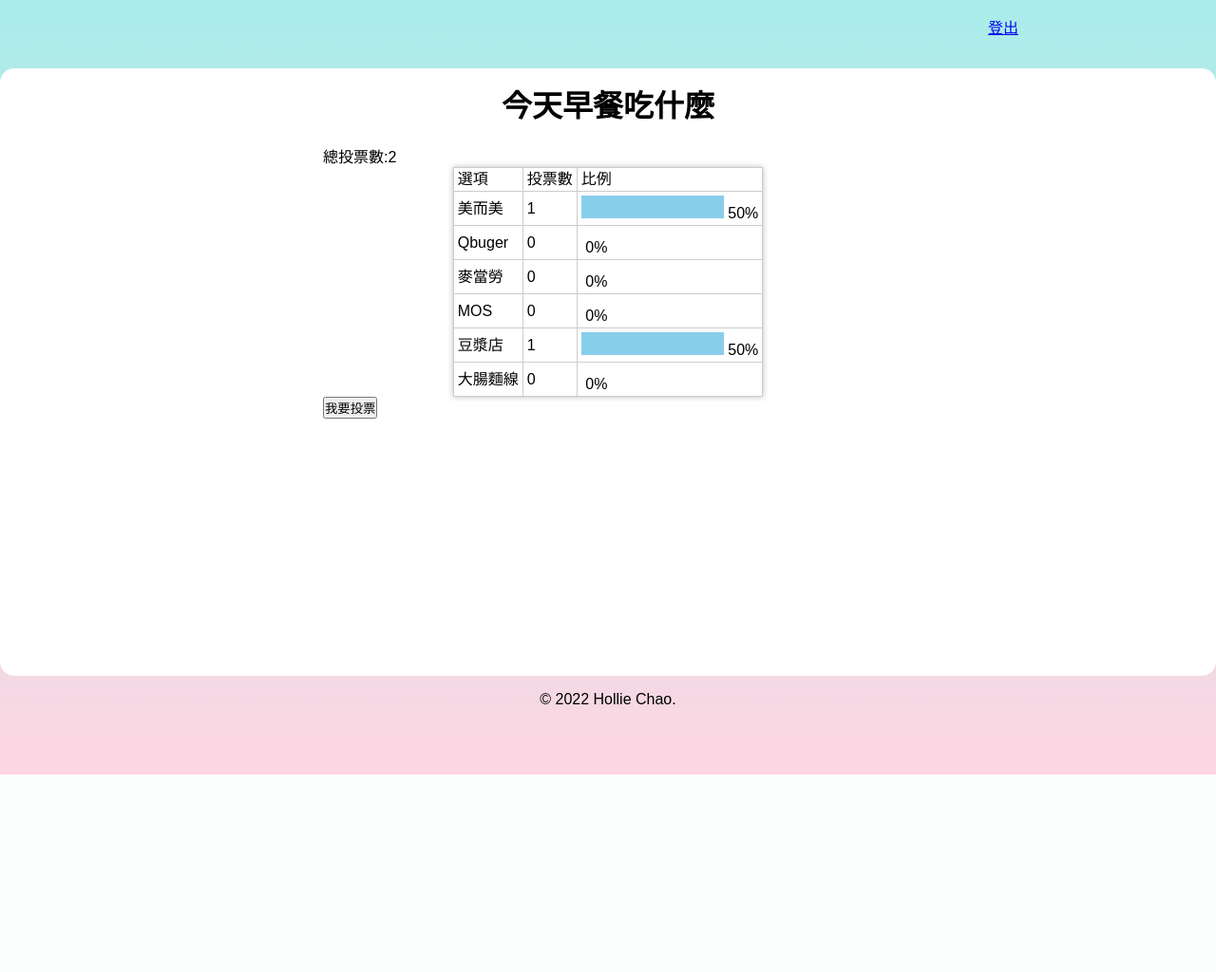
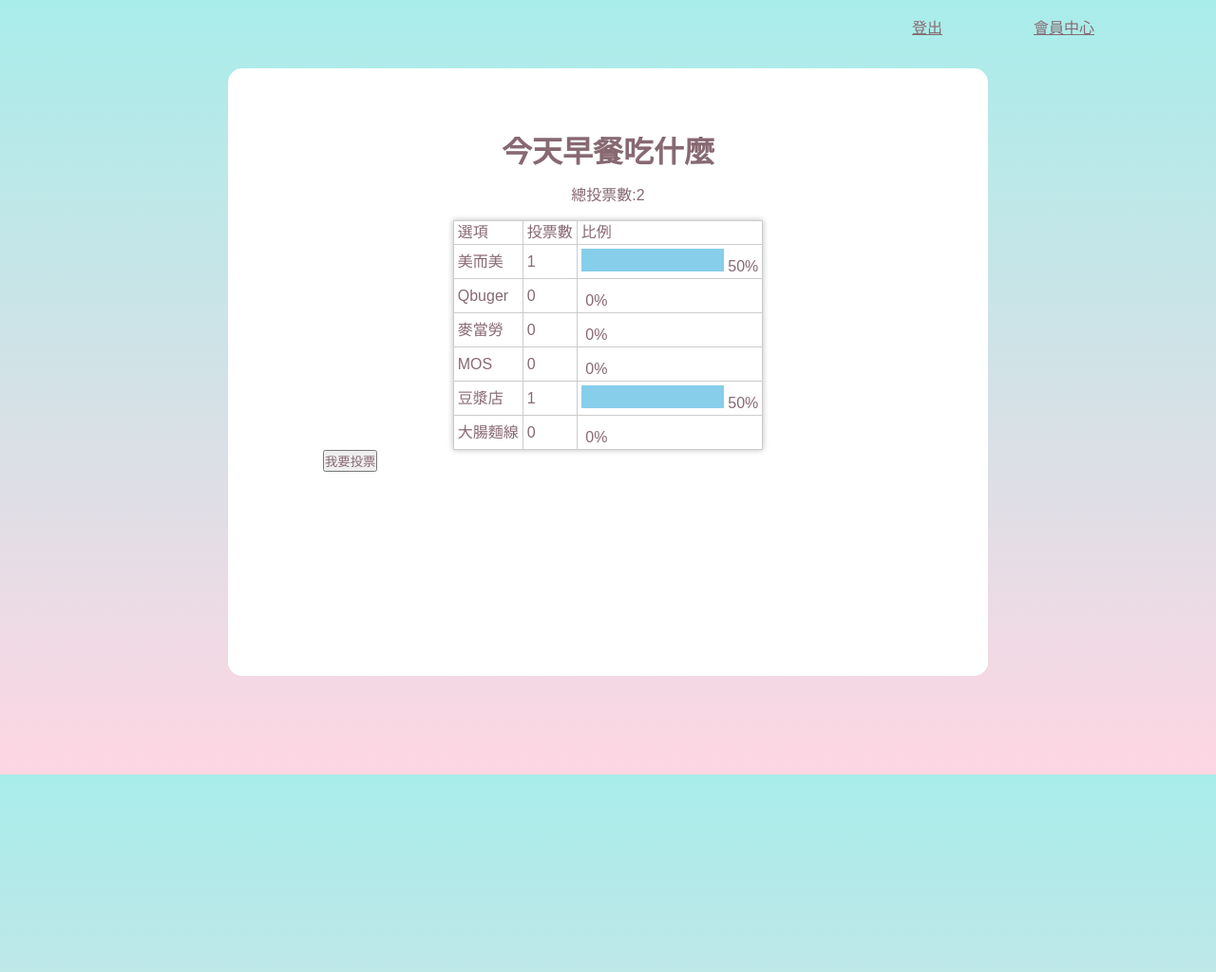
Before and after one commit to HongLing1013/HomeWork-Vote, a PHP site: page /?do=vote_result&id=2 in a window 1280 px wide. Shown: the top 1024 px of the page at 95% size. Before the commit the page ends 816 px from the top, so only its background shows below. Run offline with PHP 8.4, Linux system fonts and the light colour scheme; the visitor is signed in with stand-in values (Sample User, id 1); data comes from the database, SQL or seed files in the repository.

Commit message:
將登入後的頁面改為後台

```diff
--- a/chklogin.php
+++ b/chklogin.php
@@ -11,7 +11,7 @@ $error='';
 
 if($chk){//如果資料庫有這一筆資料的話就是Ture
   $_SESSION['user']=$acc;//記錄使用者是誰 傳值到登入頁面
-  header("location:member_center.php");// 登入成功導向會員頁
+  header("location:back.php");// 登入成功導向會員頁
 }else{
   $error="帳號密碼錯誤";
   header("location:login.php?error=$error");// 登入失敗回到登入頁
--- a/css/index.css
+++ b/css/index.css
@@ -14,8 +14,8 @@ nav{
   height: 1rem;
   display: flex;
   justify-content: space-between;
-  width: 8rem;
-  margin-left: 65rem;
+  width: 12rem;
+  margin-left: 60rem;
   margin-top: 1rem;
 }
 
--- a/css/login.css
+++ b/css/login.css
@@ -15,10 +15,10 @@ nav{
   height: 1rem;
   display: flex;
   justify-content: space-between;
-  width: 8rem;
-  margin-left: 65rem;
+  width: 12rem;
+  margin-left: 60rem;
   margin-top: 1rem;
-}
+}f
 
 .container{
   width: 70vh;
--- a/front/vote_result.php
+++ b/front/vote_result.php
@@ -1,3 +1,29 @@
+<!DOCTYPE html>
+<html lang="en">
+<head>
+  <meta charset="UTF-8">
+  <meta http-equiv="X-UA-Compatible" content="IE=edge">
+  <meta name="viewport" content="width=device-width, initial-scale=1.0">
+  <title>投票</title>
+  <!-- <link rel="stylesheet" href="./css/index.css"> -->
+  <link rel="stylesheet" href="./css/login.css">
+  <style>
+    .container{
+  width: 100vh;
+}
+.logbtn{
+  margin-top: 1rem;
+}
+  </style>
+</head>
+<body>
+    <!-- 上方選單 -->
+<nav>
+    <?php include "./layout/header.php";?>
+  </nav>
+  <!-- 主要內容 -->
+<div class="container">
+
 <?php
 
 $subject=find("subjects",$_GET['id']);
@@ -8,7 +34,7 @@ $opts=all("options",['subject_id'=>$_GET['id']]);
 <h1 class="text-center"><?=$subject['subject'];?></h1>
 
 <div style="width: 600px;margin:auto">
-  <div>總投票數:<?=$subject['total'];?></div>
+  <div style="text-align: center; margin:1rem;">總投票數:<?=$subject['total'];?></div>
   <table class="result-table">
     <tr>
       <td>選項</td>
@@ -33,5 +59,23 @@ $opts=all("options",['subject_id'=>$_GET['id']]);
     }
     ?>
   </table>
-    <button onclick="location.href='?do=vote&id=<?=$_GET['id'];?>'">我要投票</button>
+
+
+  <?php
+    if (isset($_SESSION['user'])) {
+    ?>
+    <!-- 如果登入才顯示投票按鈕 -->
+          <button onclick="location.href='?do=vote&id=<?=$_GET['id'];?>'">我要投票</button>
+    <?php
+    }else{
+      ?>
+    <div>
+    <a href="login.php"><input type="submit" class="logbtn" value="登入"></a>
+    </div>
+    <?php
+    }
+    ?>
 </div>
+
+</body>
+</html>
--- a/layout/front_nav.php
+++ b/layout/front_nav.php
@@ -3,6 +3,7 @@
     if (isset($_SESSION['user'])) {
     ?>
       <a href="logout.php">登出</a><!-- 如果有登入資料就顯示登出 -->
+      <a href="member_center.php">會員中心</a>
     <?php
     } else {
     ?>
```
Also changed, not shown: README.md.
